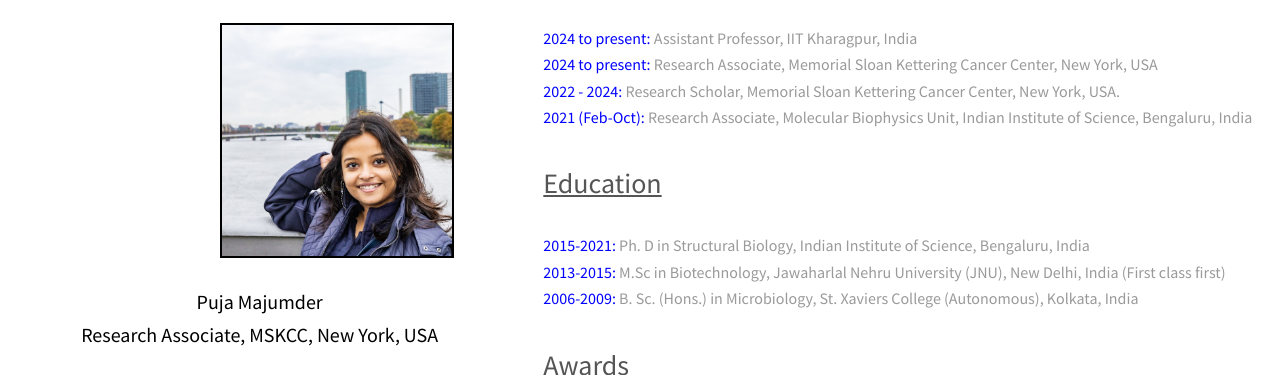
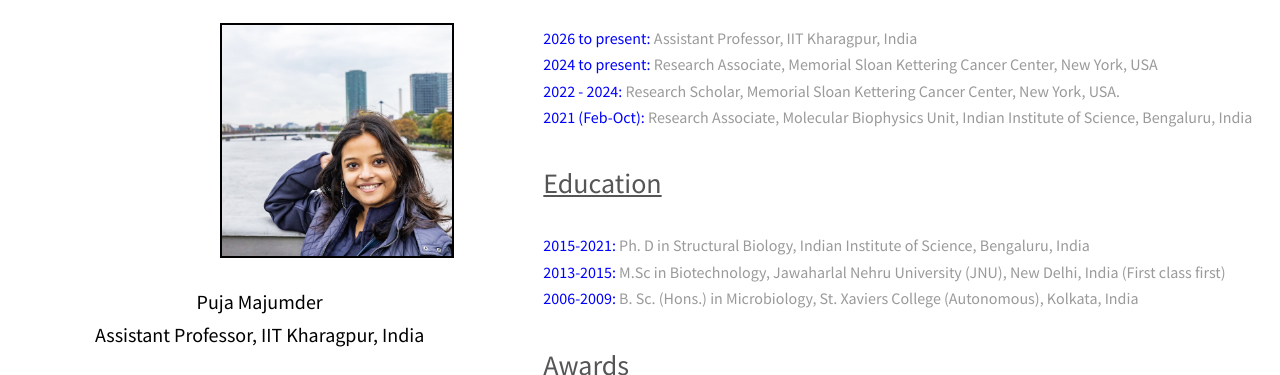
Before and after one commit to PujaMajumder/pujamajumder.github.io, a plain HTML site: page Team.html in a window 1280 px wide. Shown: the part 248-623 px from the top of the page. Drawn offline with Linux system fonts and the light colour scheme.

Commit message:
Update Team.html

```diff
--- a/Team.html
+++ b/Team.html
@@ -45,7 +45,7 @@
 			<!--div class="column"-->
 				<figure  class="image-round-left">
 					<img src="images/team/puja.jpg"  style="width: 45%; height: 45%; border: 2px solid black; margin: 100px 30px 20px 220px; align-content: center;"/>
-					<figcaption class="caption" style= "text-align: center; color: black; font-size:20px; margin: 0px 0px 0px 0px;"> Puja Majumder <br>Research Associate, MSKCC, New York, USA</figcaption>
+					<figcaption class="caption" style= "text-align: center; color: black; font-size:20px; margin: 0px 0px 0px 0px;"> Puja Majumder <br>Assistant Professor, IIT Kharagpur, India</figcaption>
 				</figure>
 				<br>
 
@@ -56,7 +56,7 @@
 			<!--div class="column"-->
 				<p>
 					<h3><u>Experience</u></h3>
-					<span style= "color: blue">2024 to present:</span>  Assistant Professor, IIT Kharagpur, India <br>
+					<span style= "color: blue">2026 to present:</span>  Assistant Professor, IIT Kharagpur, India <br>
 					<span style= "color: blue">2024 to present:</span>  Research Associate, Memorial Sloan Kettering Cancer Center, New York, USA <br>
 					<span style= "color: blue">2022 - 2024:</span> Research Scholar, Memorial Sloan Kettering Cancer Center, New York, USA. <br>
 					<span style= "color: blue">2021 (Feb-Oct):</span> Research Associate, Molecular Biophysics Unit, Indian Institute of Science, Bengaluru, India<br>
```
